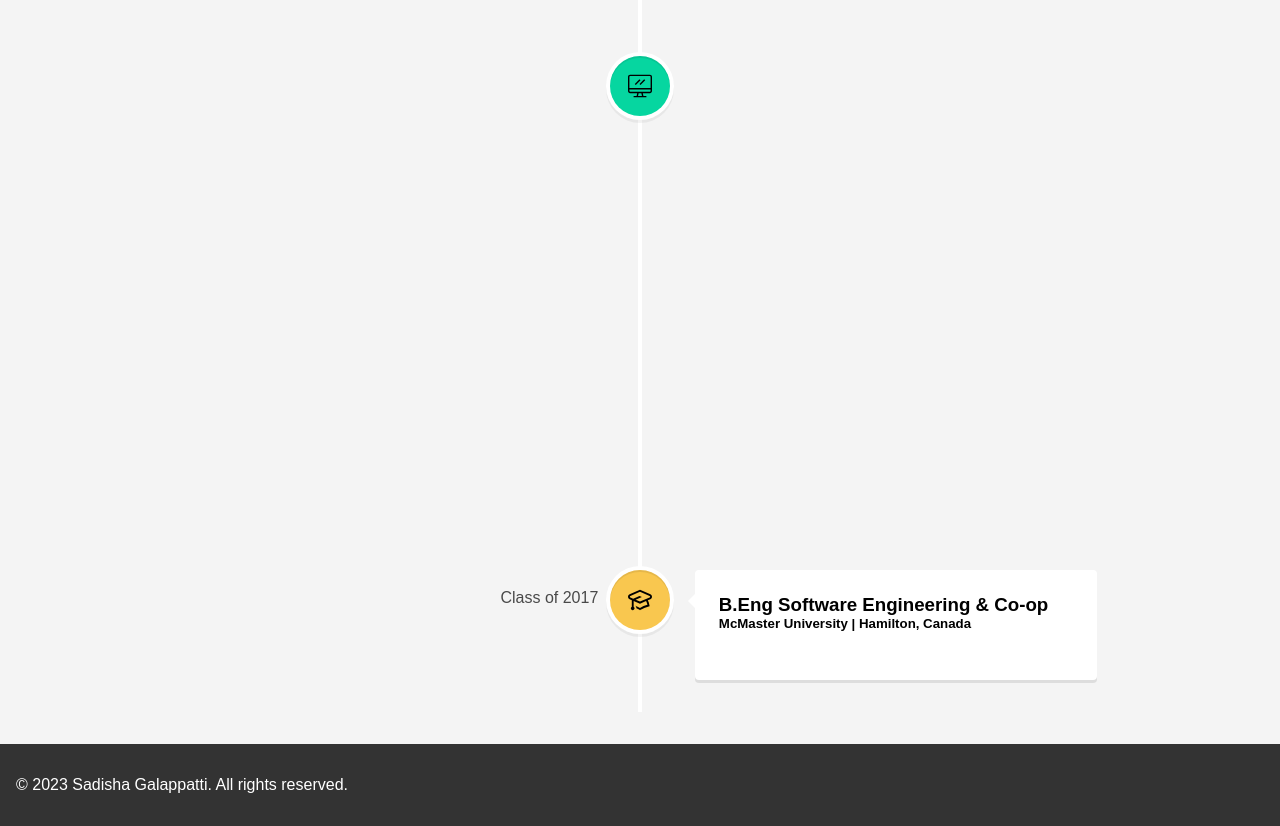
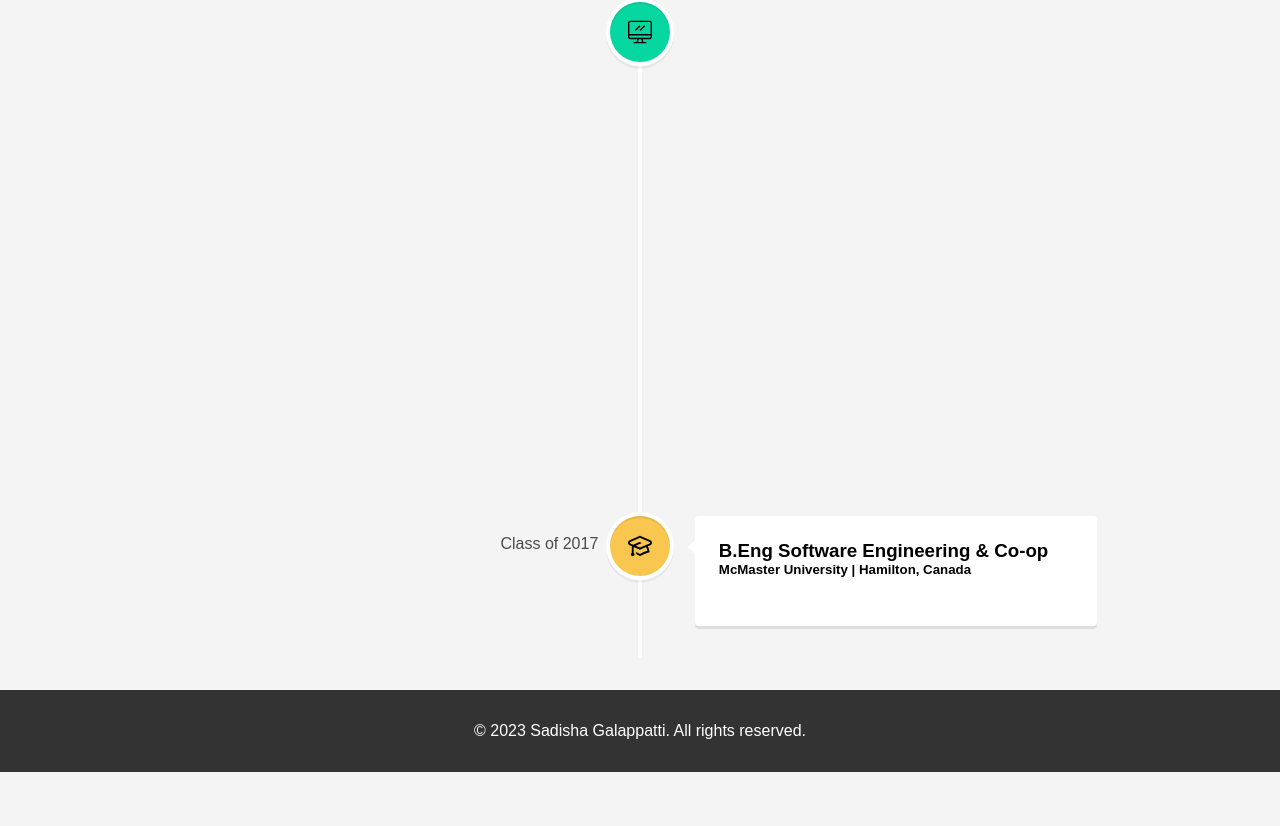
Before and after one commit to sadishag/dev-sadishagalappatti-site, a React (Vite) app: page / in a window 1280 px wide. Shown: the part 2224-3050 px from the top of the page. After the commit the page ends 2996 px from the top, so only its background shows below. Built offline with nearby package versions, Linux system fonts and the light colour scheme.

Commit message:
centering footer and fixing typos

```diff
--- a/src/components/Footer/Footer.jsx
+++ b/src/components/Footer/Footer.jsx
@@ -1,3 +1,5 @@
+import "./styles.css";
+
 const Footer = () => {
   return (
     <>
--- /dev/null
+++ b/src/components/Footer/styles.css
@@ -0,0 +1,5 @@
+footer {
+  display: flex;
+  flex-direction: row;
+  justify-content: center;
+}
--- a/src/components/Section/timelineElements.js
+++ b/src/components/Section/timelineElements.js
@@ -9,9 +9,8 @@ const timelineElements = [
       "Optimized the Manulife University Infrastructure codebase to improve maintainability and readability",
       "Implemented gitops process for kubernetes clusters to provide all applications with software infrastructure that supports non-functional requirements (e.g. istio, akv2k8s, kiali, kubecost, fluentd, newrelic, etc)",
       "Provided improved logging patterns for NEXT tool, which is an internal tool for Manulife engineers to come up with production ready scaffolding and improve the development experience",
-      "Architected security patterns to enable Auth* for NEXT to implement a client only experience which further reduces server cost and using Azure Entra ID as IDP",
-      "Conducted code reviews for all level engineers on the team ensuring to provide constructive feedback to improve designs and code quality",
-      "Technology used: NodeJS, React, Terraform, Flux (gitops), SQL, Mongodb, Jenkins",
+      "Architected security patterns to enable Auth* for NEXT to implement a client only experience using Azure Entra ID as IDP which further reduces server cost",
+      "Conducted code reviews for all levels of engineers on the team striving to provide constructive feedback to improve designs and code quality",
     ],
     buttonText: null,
     date: "September 2021 - Present",
@@ -64,7 +63,7 @@ const timelineElements = [
     company: "RBC",
     description: [
       "Planned and deployed an API Gateway for API Platform team using Ansible and Apigee",
-      "Implemented a on-prem topology with numerous VMs to run all components of Apigee in RBC private datacenters",
+      "Implemented an on-prem topology with numerous VMs to run all components of Apigee in RBC private datacenters",
       "Enabled full scalability and security of the platform during implementation and automated operation tasks using Ansible, Jenkins, Python",
       "Improved engagement turnaround time with external partners by 50%",
       "Implemented shared authorization patterns to be applied to all APIs in RBC using Oauth and Mutual Authentation (MTLS) which were used for internal and external facing APIs",
```
